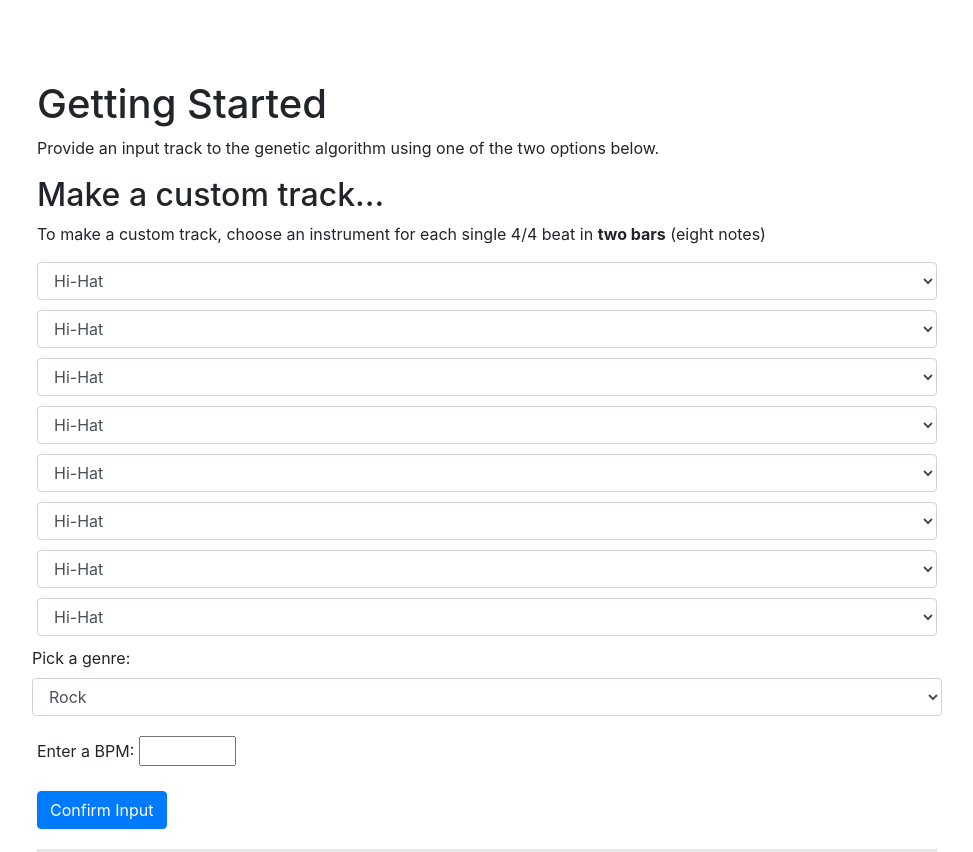
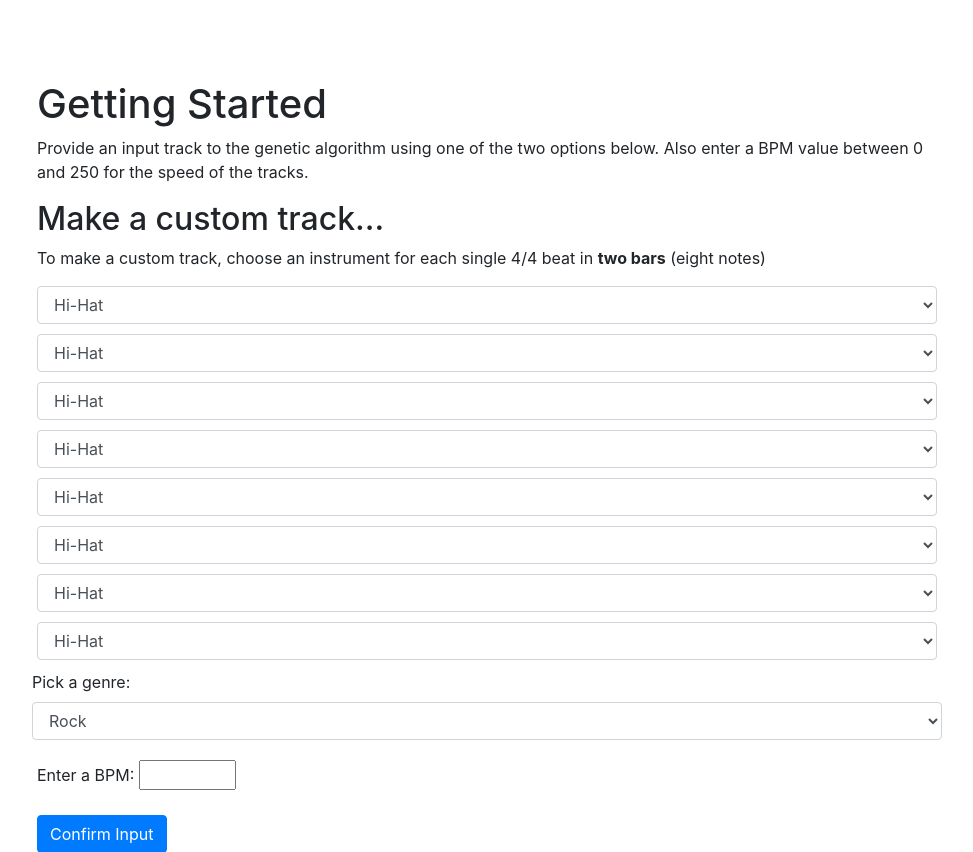
Before and after one commit to Dupeydoo/DRAG, a Django app: page /Diversify/ in a window 1280 px wide. Shown: the part 56-908 px from the top of the page, without its empty margins (153-1126 px from the left). Run offline with Django 3.2, Linux system fonts and the light colour scheme; some libraries are stand-ins or nearby versions.

Commit message:
Written JS Keybind grid for when user rates tracks. User can easily navigate the tracks like a grid using Shift + a direction key. Trying to move off the grid wraps either to the first track or the next line if going horizontally. When a track has focus it can be played with enter or space.

```diff
--- a/DRAG/static/js/keybindings.js
+++ b/DRAG/static/js/keybindings.js
@@ -1,10 +1,6 @@
 $(document).ready(function () {
    var tracks = $(".track").length;
    addkeybindings(tracks);
-
-   $(".track").focus(function(){
-      console.log(document.activeElement);
-   });
 
    function addkeybindings(tracks) {
         for (var i = 0; i < tracks; i++) {
--- a/DRAGProj/templates/DRAG/fitnessform.html
+++ b/DRAGProj/templates/DRAG/fitnessform.html
@@ -6,7 +6,10 @@
         <p>As in biological evolution only the fittest candidates survive! Listen to tracks
         and assign them a quality rating between 0 and 10. Click submit when you are finished. You may
         listen to the first 9 tracks with numeric key shortcuts (pressing 1 will play track 1). You
-        can also use the tab key to switch between fitness inputs fast.</p>
+        can also use the tab key to switch between fitness inputs fast.
+
+        Each track can be navigated easily in a grid system by using shift + a directional key to switch
+        from track to track. Once a track is in focus you may use the Enter or Space key to play the track.</p>
         <form action="/RateFitness/" method="post">
             {% csrf_token %}
             <div class="row">
--- a/DRAGProj/templates/DRAG/geneticform.html
+++ b/DRAGProj/templates/DRAG/geneticform.html
@@ -1,6 +1,7 @@
 {% block content %}
     <h1>Getting Started</h1>
-    <p> Provide an input track to the genetic algorithm using one of the two options below.</p>
+    <p> Provide an input track to the genetic algorithm using one of the two options below. Also enter a BPM
+    value between 0 and 250 for the speed of the tracks.</p>
     <section id="customtrack">
         <h2>Make a custom track...</h2>
         <p>To make a custom track, choose an instrument for each single 4/4 beat in <b>two bars</b> (eight notes)</p>
```
